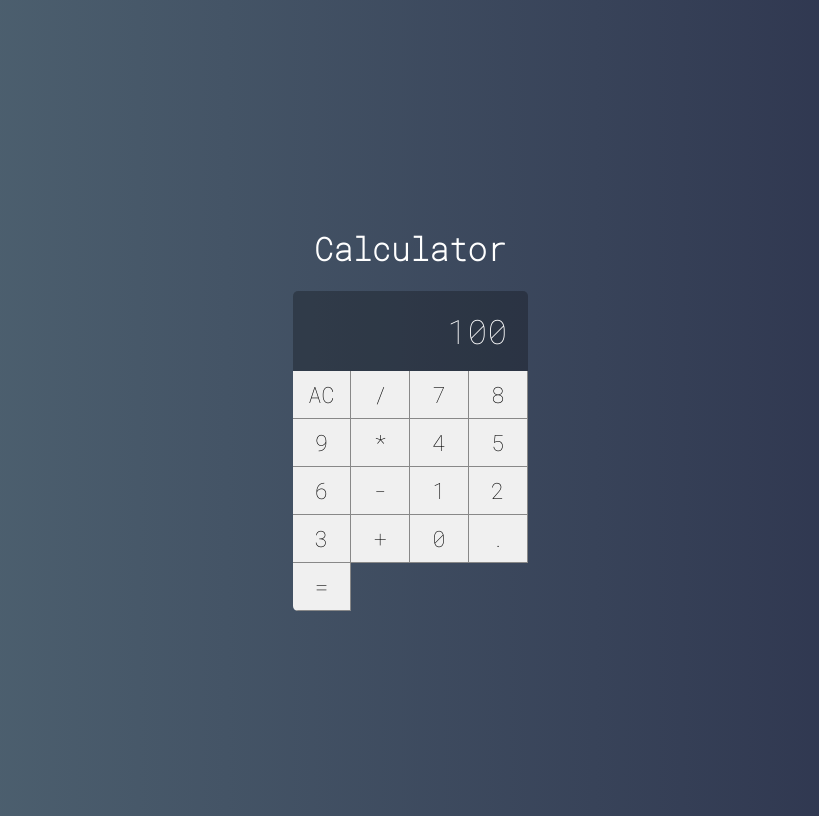
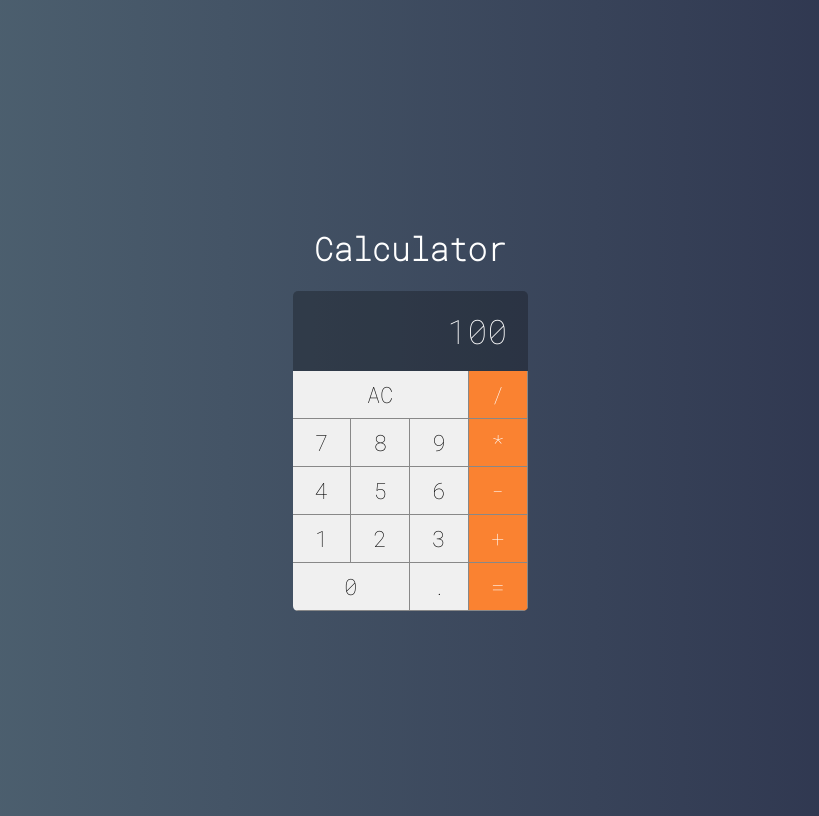
Before and after one commit to hugolfsimoes/calculator, a React (Create React App) app: page / in a window 1280 px wide. Shown: the whole page, without its empty margins (230-1049 px from the left). Built offline with nearby package versions, Linux system fonts and the light colour scheme.

Commit message:
feito o designer dos botões e os eventos de click

```diff
--- a/src/Components/Button.jsx
+++ b/src/Components/Button.jsx
@@ -2,14 +2,15 @@ import React from "react";
 import './Button.css';
 
 export default function Button(props) {
+  let classes = 'button '
+  classes += props.operation? 'operation': ''
+  classes += props.double? 'double': ''
+  classes += props.triple? 'triple': ''
+
   return(
-    <button className={`
-    button
-    ${props.operation? 'operation' : ''}
-    ${props.double? 'double' : ''}
-    ${props.triple? 'triple' : ''}
-
-    `}>
+    <button
+    onClick={e => props.click(props.label)}
+    className={classes}>
       {props.label}
     </button>
   )
--- a/src/Components/Display.jsx
+++ b/src/Components/Display.jsx
@@ -1,4 +1,4 @@
-import Reac from 'react';
+import React from 'react';
 import './Display.css';
 
 export default function Display(props) {
--- a/src/main/Calculator.jsx
+++ b/src/main/Calculator.jsx
@@ -1,30 +1,48 @@
-import React, { Component } from "react";
-import Button from "../Components/Button";
-import Display from "../Components/Display";
-import "./Calculator.css";
+import React, { Component } from 'react';
+import Button from '../Components/Button';
+import Display from '../Components/Display';
+import './Calculator.css';
 
 export default class Calculator extends Component {
+  constructor(props) {
+    super(props);
+    this.clearMemory = this.clearMemory.bind(this);
+    this.setOperation = this.setOperation.bind(this);
+    this.addDigit = this.addDigit.bind(this);
+  }
+
+  clearMemory() {
+    console.log('limpar');
+  }
+  setOperation(operation) {
+    console.log(operation);
+  }
+  addDigit(n) {
+    console.log(n);
+  }
+
   render() {
     return (
-    <div className="calculator">
-      <Display value={100}/>
-      <Button label="AC"/>
-      <Button label="/"/>
-      <Button label="7"/>
-      <Button label="8"/>
-      <Button label="9"/>
-      <Button label="*"/>
-      <Button label="4"/>
-      <Button label="5"/>
-      <Button label="6"/>
-      <Button label="-"/>
-      <Button label="1"/>
-      <Button label="2"/>
-      <Button label="3"/>
-      <Button label="+"/>
-      <Button label="0"/>
-      <Button label="."/>
-      <Button label="="/>
-    </div>)
+      <div className='calculator'>
+        <Display value={100} />
+        <Button label='AC' click={this.clearMemory} triple />
+        <Button label='/' click={this.setOperation} operation />
+        <Button label='7' click={this.addDigit} />
+        <Button label='8' click={this.addDigit} />
+        <Button label='9' click={this.addDigit} />
+        <Button label='*' click={this.setOperation} operation />
+        <Button label='4' click={this.addDigit} />
+        <Button label='5' click={this.addDigit} />
+        <Button label='6' click={this.addDigit} />
+        <Button label='-' click={this.setOperation} operation />
+        <Button label='1' click={this.addDigit} />
+        <Button label='2' click={this.addDigit} />
+        <Button label='3' click={this.addDigit} />
+        <Button label='+' click={this.setOperation} operation />
+        <Button label='0' click={this.addDigit} double />
+        <Button label='.' click={this.addDigit} />
+        <Button label='=' click={this.setOperation} operation />
+      </div>
+    );
   }
 }
```
